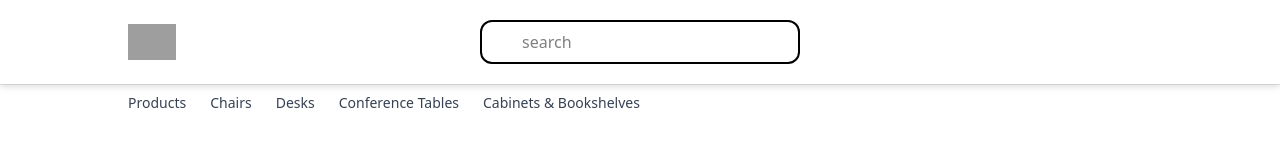
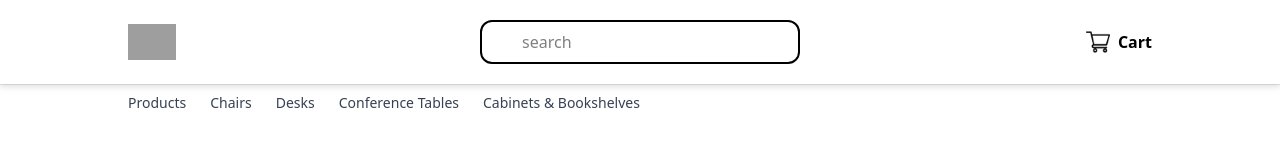
Before and after one commit to victorngigi/officeFit, a React (Vite) app: page /products in a window 1280 px wide. Shown: the top 150 px of the page. Built offline with nearby package versions, Linux system fonts and the light colour scheme; grey boxes are pictures that could not be loaded.

Commit message:
Adds cart Icon to the nav bar component

```diff
--- a/src/components/navBar.jsx
+++ b/src/components/navBar.jsx
@@ -1,6 +1,6 @@
 import React from 'react'
 import logo from "../assets/logo.png"
-
+import cartIcon from "../assets/cart.png"
 export default function NavBar() {
   return (
     <div>
@@ -22,8 +22,9 @@ export default function NavBar() {
 
     {/* Cart */}
     <div className="flex-1 flex justify-end">
-      <button>
-        <i className="bx bx-cart text-3xl text-gray-700"></i>
+      <button className="flex items-center gap-2">
+        <img src={cartIcon} alt="cart" className="w-6 h-6"/>
+        <span className="text-black font-bold">Cart</span>
       </button>
     </div>
   </header>
```
Also changed, not shown: src/assets/cart.png (added).
